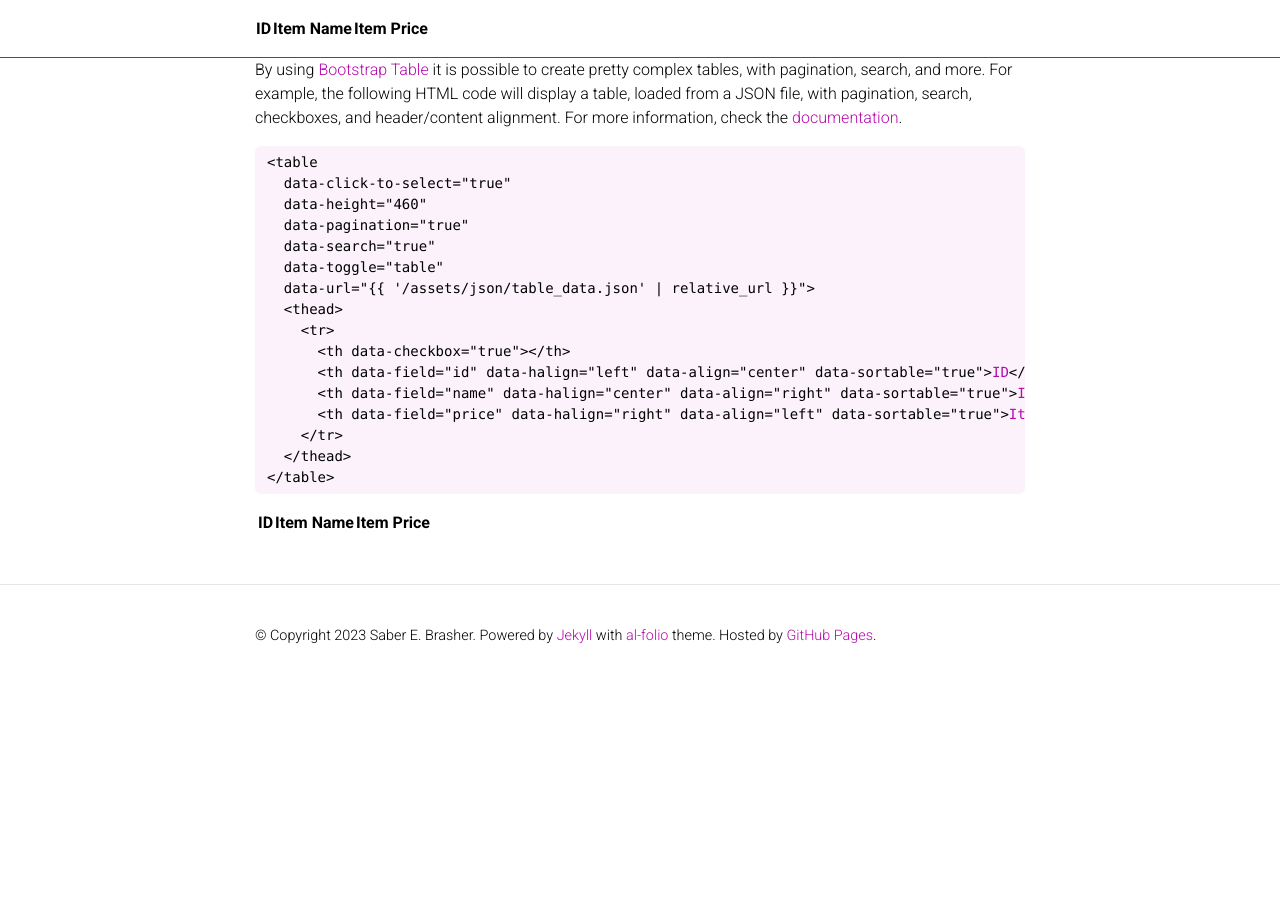
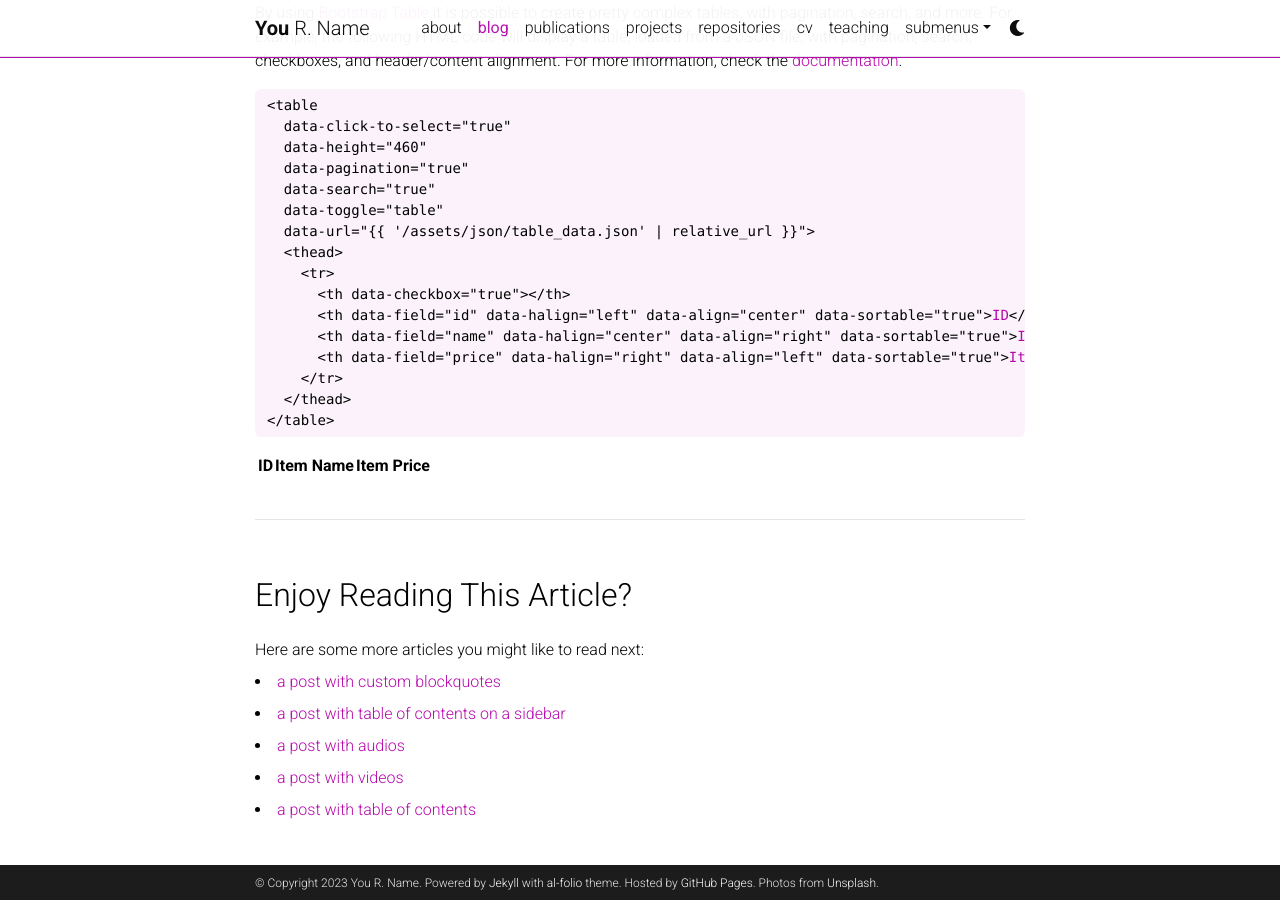
Before and after one commit to saberbrasher/saberbrasher.github.io, a Jekyll site: the page built from _posts/2023-03-21-tables.md, in a window 1280 px wide and 900 px high, scrolled down 1005 px. Built offline with Jekyll 4.4.1, drawn with Linux system fonts in a browser that asks for light colours; comment, search, counter and statistics services are not loaded; a style sheet for code colours, icons or effects is not loaded; before the commit the page ends 1692 px from its top, so only the background shows below that; some of the changed lines change nothing that is shown.

Commit message:
Update _config.yml

```diff
--- a/_config.yml
+++ b/_config.yml
@@ -3,22 +3,23 @@
 # -----------------------------------------------------------------------------
 
 title: blank # the website title (if blank, full name will be used instead)
-first_name: Saber
-middle_name: E.
-last_name: Brasher
-email: saber.brasher@okstate.edu
+first_name: You
+middle_name: R.
+last_name: Name
+email: you@example.com
 description: > # the ">" symbol means to ignore newlines until "footer_text:"
   A simple, whitespace theme for academics. Based on [*folio](https://github.com/bogoli/-folio) design.
 footer_text: >
   Powered by <a href="https://jekyllrb.com/" target="_blank">Jekyll</a> with <a href="https://github.com/alshedivat/al-folio">al-folio</a> theme.
   Hosted by <a href="https://pages.github.com/" target="_blank">GitHub Pages</a>.
+  Photos from <a href="https://unsplash.com" target="_blank">Unsplash</a>.
 keywords: jekyll, jekyll-theme, academic-website, portfolio-website  # add your own keywords or leave empty
 
 lang: en # the language of your site (for example: en, fr, cn, ru, etc.)
 icon: ⚛️  # the emoji used as the favicon (alternatively, provide image name in /assets/img/)
 
-url: https://saberbrasher.github.io # the base hostname & protocol for your site
-baseurl: /hydra # the subpath of your site, e.g. /blog/
+url: https://alshedivat.github.io # the base hostname & protocol for your site
+baseurl: /al-folio # the subpath of your site, e.g. /blog/
 last_updated: false # set to true if you want to display last updated in the footer
 impressum_path:  # set to path to include impressum link in the footer, use the same path as permalink in a page, helps to conform with EU GDPR
 
@@ -31,7 +32,7 @@
 highlight_theme_dark: native    # https://github.com/jwarby/jekyll-pygments-themes
 
 # repo color theme
-repo_theme_light: vue       # https://github.com/anuraghazra/github-readme-stats/blob/master/themes/README.md
+repo_theme_light: default       # https://github.com/anuraghazra/github-readme-stats/blob/master/themes/README.md
 repo_theme_dark: dark           # https://github.com/anuraghazra/github-readme-stats/blob/master/themes/README.md
 repo_trophies:
   enabled: true
@@ -50,8 +51,8 @@
 # Layout
 # -----------------------------------------------------------------------------
 
-navbar_fixed: false
-footer_fixed: false
+navbar_fixed: true
+footer_fixed: true
 
 # Dimensions
 max_width: 800px
@@ -71,15 +72,41 @@
 # -----------------------------------------------------------------------------
 
 github_username: # your GitHub user name
+gitlab_username: # your GitLab user name
 twitter_username: # your Twitter handle
-linkedin_username: https://www.linkedin.com/in/saber-brasher-4a3b8ab6/
+mastodon_username: # your mastodon instance+username in the format instance.tld/@username
+linkedin_username: # your LinkedIn user name
+telegram_username: # your Telegram user name
 scholar_userid: # your Google Scholar ID
-orcid_id: https://orcid.org/0000-0003-2925-5691
+semanticscholar_id: # your Semantic Scholar ID
+whatsapp_number: # your WhatsApp number (full phone number in international format. Omit any zeroes, brackets, or dashes when adding the phone number in international format.)
+orcid_id: # your ORCID ID
+medium_username: # your Medium username
+quora_username: # your Quora username
 publons_id: # your ID on Publons
+lattes_id: # your ID on Lattes (Brazilian Lattes CV)
+osf_id: # your OSF ID
 research_gate_profile: # your profile on ResearchGate
 scopus_id: # your profile on Scopus
+blogger_url: # your blogger URL
 work_url: # work page URL
+keybase_username: # your keybase user name
+wikidata_id: # your wikidata id
+wikipedia_id: # your wikipedia id (Case sensitive)
+dblp_url: # your DBLP profile url
+stackoverflow_id: # your stackoverflow id
+kaggle_id: # your kaggle id
+lastfm_id: # your lastfm id
+spotify_id: # your spotify id
+pinterest_id: # your pinterest id
+unsplash_id: # your unsplash id
+instagram_id: # your instagram id
+facebook_id: # your facebook id
+youtube_id: # your youtube channel id (youtube.com/@<youtube_id>)
+discord_id: # your discord id (18-digit unique numerical identifier)
 
+contact_note: >
+  You can even add a little note about which of these is the best way to reach you.
 
 # -----------------------------------------------------------------------------
 # Analytics and search engine verification
@@ -91,6 +118,49 @@
 google_site_verification:  # your google-site-verification ID (Google Search Console)
 bing_site_verification:  # out your bing-site-verification ID (Bing Webmaster)
 
+# -----------------------------------------------------------------------------
+# Blog
+# -----------------------------------------------------------------------------
+
+blog_name: al-folio # blog_name will be displayed in your blog page
+blog_nav_title: blog # your blog must have a title for it to be displayed in the nav bar
+blog_description: a simple whitespace theme for academics
+permalink: /blog/:year/:title/
+
+# Pagination
+pagination:
+  enabled: true
+
+related_blog_posts:
+  enabled: true
+  max_related: 5
+
+# Giscus comments (RECOMMENDED)
+# Follow instructions on https://giscus.app/ to setup for your repo to fill out
+# the information below.
+giscus:
+  repo: alshedivat/al-folio      # <your-github-user-name>/<your-github-repo-name>
+  repo_id: MDEwOlJlcG9zaXRvcnk2MDAyNDM2NQ==
+  category: Comments             # name of the category under which discussions will be created
+  category_id: DIC_kwDOA5PmLc4CTBt6
+  mapping: title                 # identify discussions by post title
+  strict: 1                      # use strict identification mode
+  reactions_enabled: 1           # enable (1) or disable (0) emoji reactions
+  input_position: bottom         # whether to display input form below (bottom) or above (top) the comments
+  theme: preferred_color_scheme  # name of the color scheme (preferred works well with al-folio light/dark mode)
+  emit_metadata: 0
+  lang: en
+
+# Disqus comments (DEPRECATED)
+disqus_shortname: al-folio # put your disqus shortname
+# https://help.disqus.com/en/articles/1717111-what-s-a-shortname
+
+# External sources.
+# If you have blog posts published on medium.com or other external sources,
+# you can display them in your blog by adding a link to the RSS feed.
+external_sources:
+  - name: medium.com
+    rss_url: https://medium.com/@al-folio/feed
 
 # -----------------------------------------------------------------------------
 # Collections
@@ -194,6 +264,45 @@
 
 display_tags: ['formatting', 'images', 'links', 'math', 'code'] # these tags will be displayed on the front page of your blog
 
+# -----------------------------------------------------------------------------
+# Jekyll Scholar
+# -----------------------------------------------------------------------------
+
+scholar:
+
+  last_name: [Einstein]
+  first_name: [Albert, A.]
+
+  style: apa
+  locale: en
+
+  source: /_bibliography/
+  bibliography: papers.bib
+  bibliography_template: bib
+  # Note: if you have latex math in your bibtex, the latex filter
+  # preprocessing may conflict with MathJAX if the latter is enabled.
+  # See https://github.com/alshedivat/al-folio/issues/357.
+  bibtex_filters: [latex, smallcaps, superscript]
+
+  replace_strings: true
+  join_strings: true
+
+  details_dir: bibliography
+  details_layout: bibtex.html
+  details_link: Details
+
+  query: "@*"
+
+badges: # Display different badges for your publications
+  altmetric_badge: true # Altmetric badge (https://www.altmetric.com/products/altmetric-badges/)
+  dimensions_badge: true # Dimensions badge (https://badge.dimensions.ai/)
+
+# Filter out certain bibtex entry keywords used internally from the bib output
+filtered_bibtex_keywords: [abbr, abstract, arxiv, bibtex_show, html, pdf, selected, supp, blog, code, poster, slides, website, preview, altmetric]
+
+# Maximum number of authors to be shown for each publication (more authors are visible on click)
+max_author_limit: 3  # leave blank to always show all authors
+more_authors_animation_delay: 10  # more authors are revealed on click using animation; smaller delay means faster animation
 
 
 # -----------------------------------------------------------------------------
```
